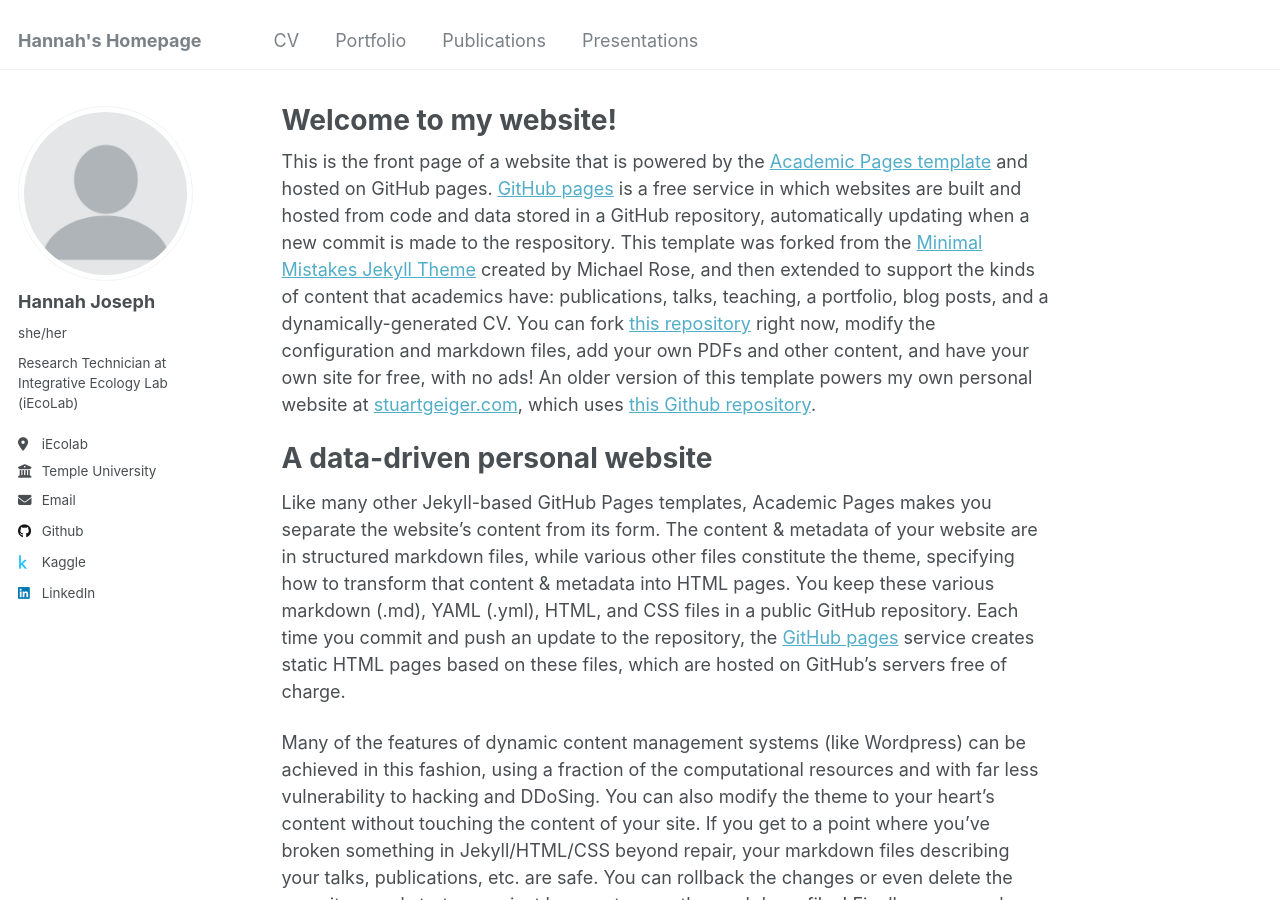
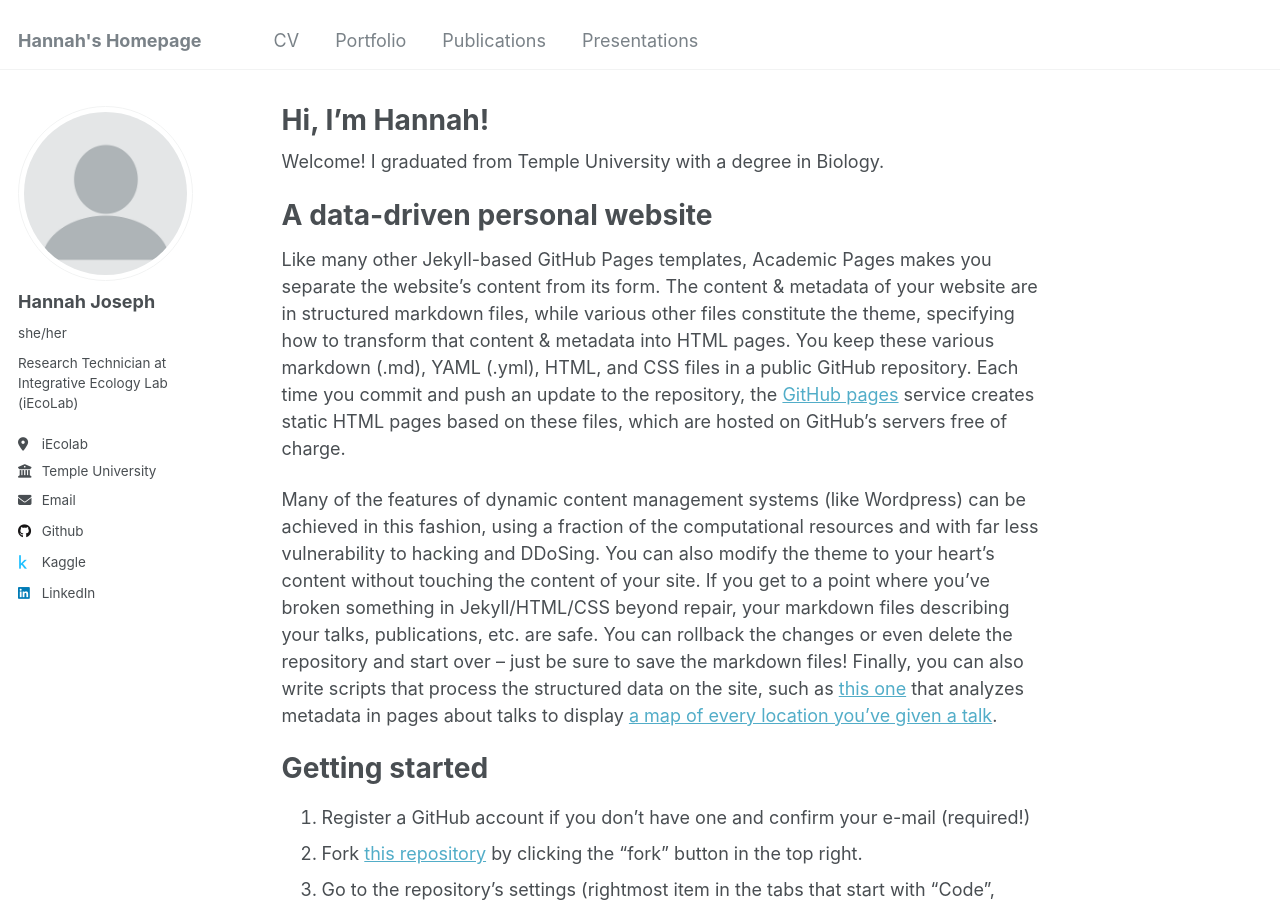
Before and after one commit to hannah-joseph/hannah-joseph.github.io, a Jekyll site: the page built from _pages/about.md, in a window 1280 px wide and 900 px high. Built offline with Jekyll 4.4.1, drawn with Linux system fonts in a browser that asks for light colours.

Commit message:
Update about.md

```diff
--- a/_pages/about.md
+++ b/_pages/about.md
@@ -1,13 +1,13 @@
 ---
 permalink: /
-title: "Welcome to my website!"
+title: "Hi, I'm Hannah!"
 author_profile: true
 redirect_from:
   - /about/
   - /about.html
 ---
 
-This is the front page of a website that is powered by the [Academic Pages template](https://github.com/academicpages/academicpages.github.io) and hosted on GitHub pages. [GitHub pages](https://pages.github.com) is a free service in which websites are built and hosted from code and data stored in a GitHub repository, automatically updating when a new commit is made to the respository. This template was forked from the [Minimal Mistakes Jekyll Theme](https://mmistakes.github.io/minimal-mistakes/) created by Michael Rose, and then extended to support the kinds of content that academics have: publications, talks, teaching, a portfolio, blog posts, and a dynamically-generated CV. You can fork [this repository](https://github.com/academicpages/academicpages.github.io) right now, modify the configuration and markdown files, add your own PDFs and other content, and have your own site for free, with no ads! An older version of this template powers my own personal website at [stuartgeiger.com](http://stuartgeiger.com), which uses [this Github repository](https://github.com/staeiou/staeiou.github.io).
+Welcome! I graduated from Temple University with a degree in Biology.
 
 A data-driven personal website
 ======
```
